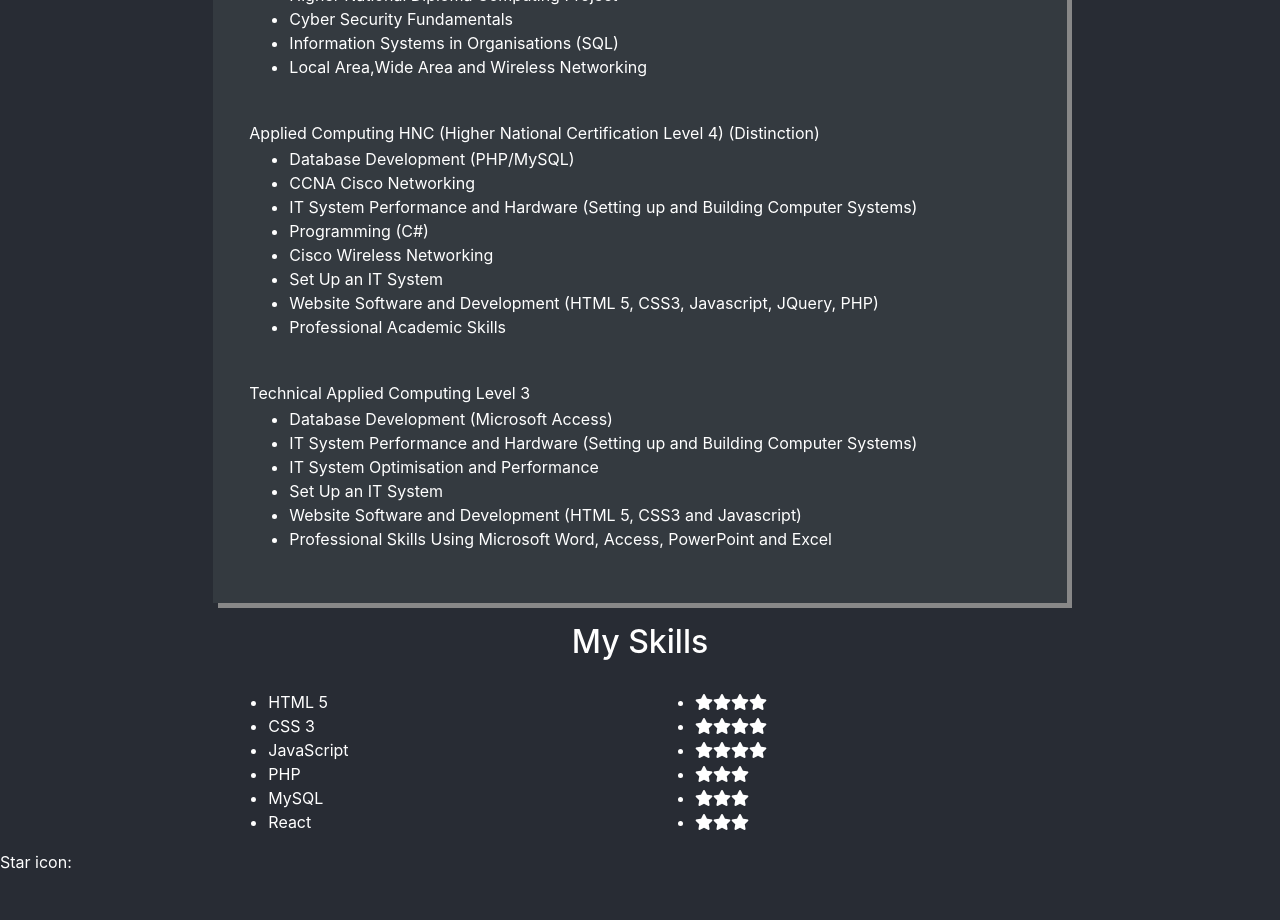
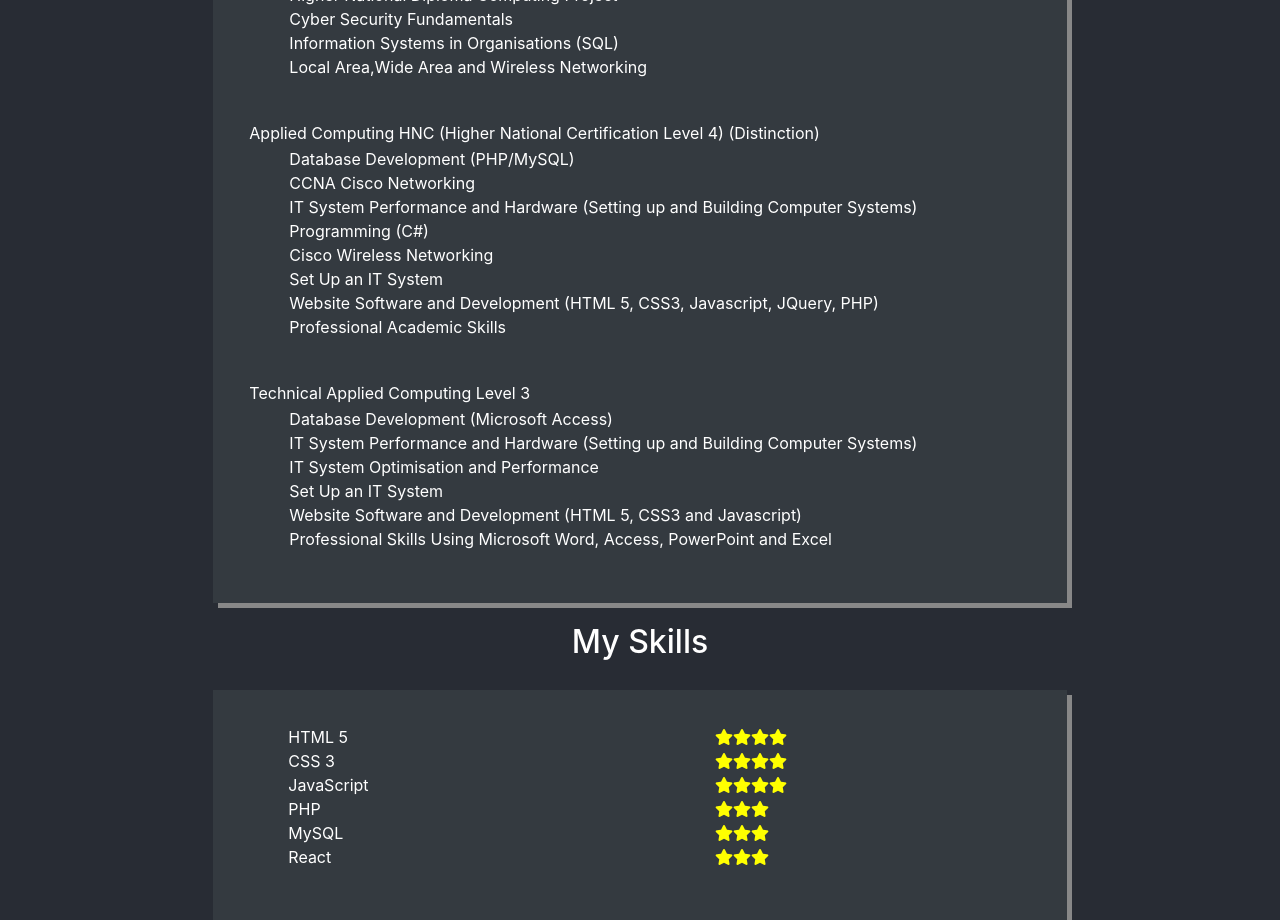
Before and after one commit to Gratto2988/andrewgratton, a React (Create React App) app: page / in a window 1280 px wide. Shown: the part 1660-2580 px from the top of the page. Before the commit the page ends 2550 px from the top, so only its background shows below. Built offline with nearby package versions, Linux system fonts and the light colour scheme.

Commit message:
altered css and skills page

```diff
--- a/src/App.css
+++ b/src/App.css
@@ -93,3 +93,13 @@ html{
 .col-md-8 {
   padding: 0;
 }
+
+li{
+  list-style-type: none;
+  font-size: 1rem;
+}
+
+.fa-star{
+  font-size: 1rem;
+  color: yellow;
+}
--- a/src/Qual.js
+++ b/src/Qual.js
@@ -10,6 +10,7 @@ const Qual = () => {
             <div className="bc padStyle details">
 
             <table>
+                <tbody>
                 <tr>
                     <td>Applied Computing HNC (Higher National Diploma Level 5) (Distinction)</td>
                 </tr>
@@ -25,9 +26,11 @@ const Qual = () => {
 
                     </td>
                 </tr>
+                </tbody>
             </table>
                 <br></br>
             <table>
+                <tbody>
                 <tr>
                     <td>Applied Computing HNC (Higher National Certification Level 4) (Distinction)</td>
                 </tr>
@@ -45,9 +48,11 @@ const Qual = () => {
                          </ul>
                     </td>
                 </tr>
+                </tbody>
             </table>
                 <br></br>
             <table>
+                <tbody>
                 <tr>
                     <td>Technical Applied Computing Level 3</td>
                 </tr>
@@ -63,6 +68,7 @@ const Qual = () => {
                         </ul>
                     </td>
                 </tr>
+                </tbody>
             </table>
             </div>
         </div>
--- a/src/Skills.js
+++ b/src/Skills.js
@@ -4,13 +4,14 @@ import Star from './Star';
 
 const Skills = () => {
     return(
-        <div>
-        <h2 className="padStyle"><center>My Skills</center></h2>
+        <div >
+        <h2 className="padStyle "><center>My Skills</center></h2>
+
         <div className="row">
 
             <div className="col-md-2"></div>
-            <div className="col-md-4">
 
+            <div className="col-md-4 details">
                 <ul>
                     <li>HTML 5</li>
                     <li>CSS 3</li>
@@ -20,7 +21,8 @@ const Skills = () => {
                     <li>React</li>
                 </ul>
             </div>
-            <div className="col-md-4">
+
+            <div className="col-md-4 details">
                 <ul className="ratings">
                     <Star star="4"/>
                     <Star star="4"/>
@@ -30,9 +32,8 @@ const Skills = () => {
                     <Star star="3"/>
                 </ul>
             </div>
+
             <div className="col-md-2"></div>
-
-             <p>Star icon: <span className="glyphicon glyphicon-star"></span></p>
         </div>
         </div>
     )
```
Lines whose indentation alone changed are shown as unchanged.
